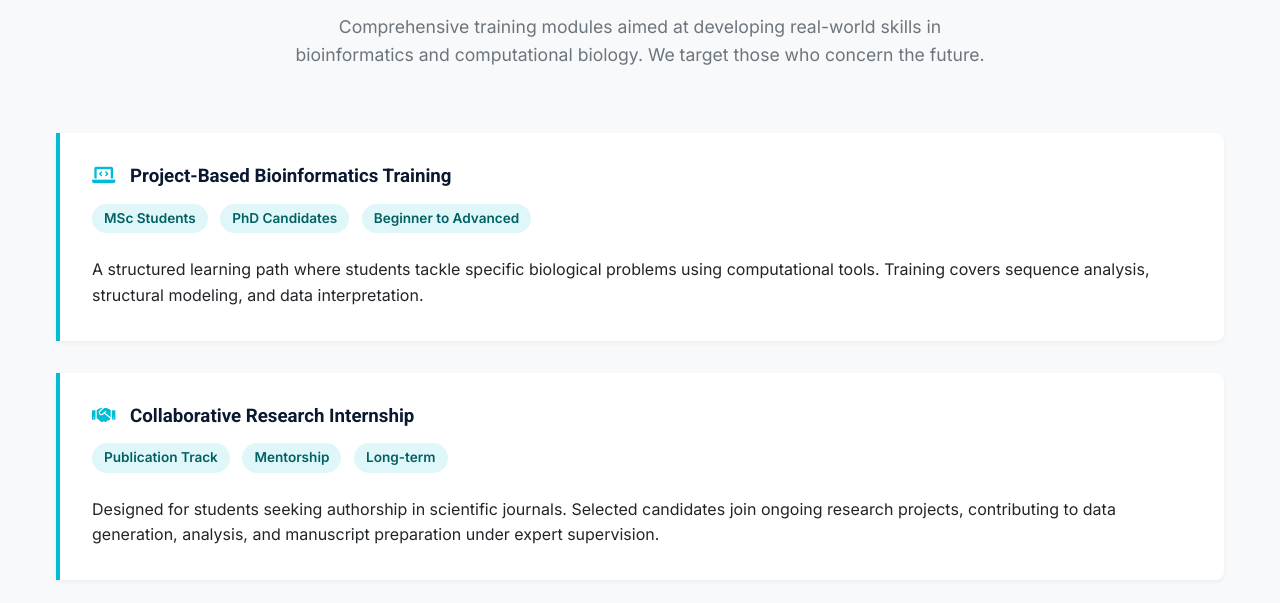
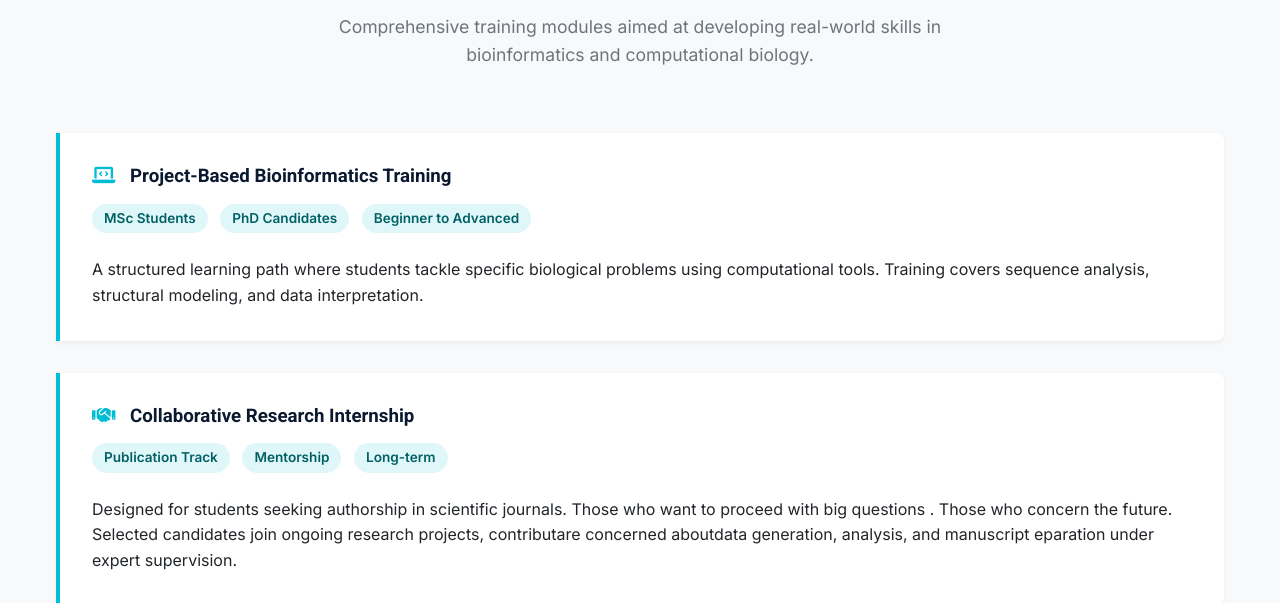
Before and after one commit to salmak39/Qziist, a plain HTML site: page programs.html in a window 1280 px wide. Shown: the part 197-800 px from the top of the page. Drawn offline with Linux system fonts and the light colour scheme.

Commit message:
Add files via upload

```diff
--- a/programs.html
+++ b/programs.html
@@ -63,7 +63,7 @@
             <div class="section-header">
                 <h2>Research & Training Programs</h2>
                 <p>Comprehensive training modules aimed at developing real-world skills in bioinformatics and
-                    computational biology. We target those who concern the future.</p>
+                    computational biology.</p>
             </div>
 
             <div class="program-card">
@@ -90,9 +90,11 @@
                     <span class="tag">Long-term</span>
                 </div>
                 <p>
-                    Designed for students seeking authorship in scientific journals.
-                    Selected candidates join ongoing research projects, contributing to data generation, analysis, and
-                    manuscript preparation under expert supervision.
+                    Designed for students seeking authorship in scientific journals. Those who want to proceed with big
+                    questions
+                    . Those who concern the future. Selected candidates join ongoing research projects, contributare
+                    concerned aboutdata generation, analysis, and
+                    manuscript eparation under expert supervision.
                 </p>
             </div>
 
```
